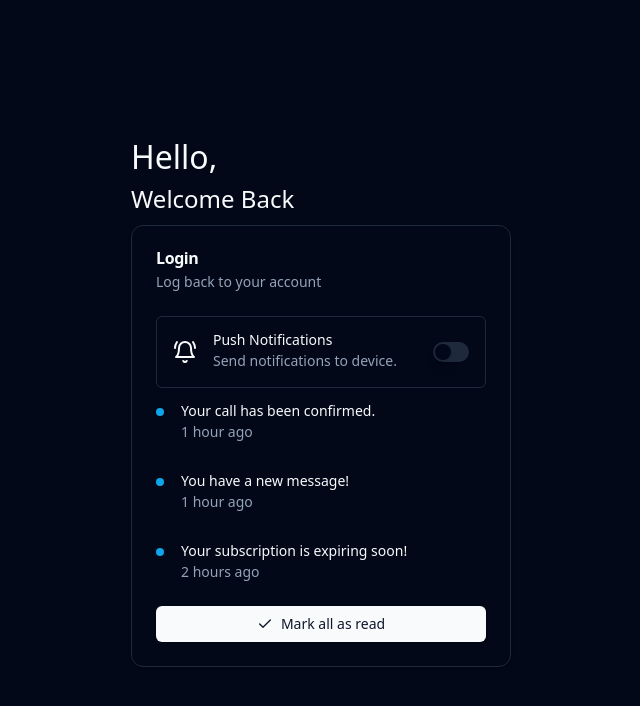
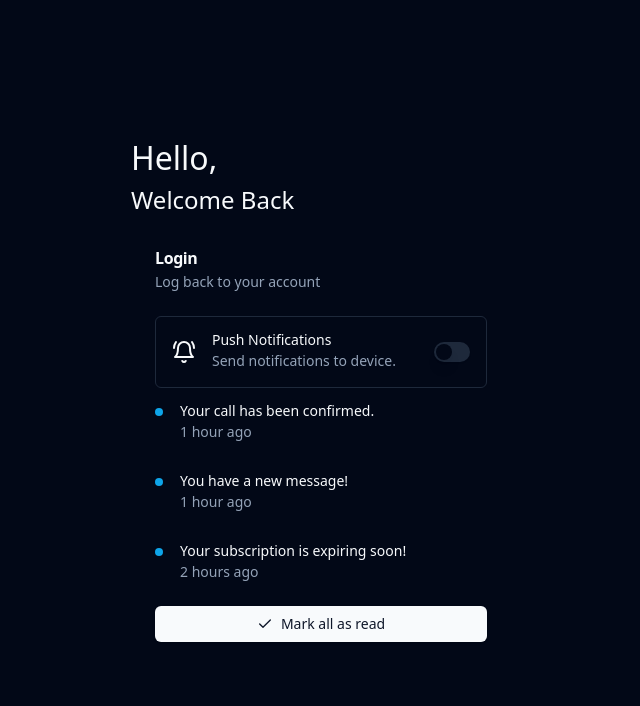
Before and after one commit to r3alfar/app-tifor, a React (Vite) app: page / in a window 1280 px wide. Shown: the top 706 px of the page, without its empty margins (319-959 px from the left). Built offline with nearby package versions, Linux system fonts and the light colour scheme.

Commit message:
remove global card outline

```diff
--- a/src/components/ui/card.tsx
+++ b/src/components/ui/card.tsx
@@ -9,7 +9,7 @@ const Card = React.forwardRef<
   <div
     ref={ref}
     className={cn(
-      "rounded-xl border bg-card text-card-foreground shadow",
+      // "rounded-xl border bg-card text-card-foreground shadow",
       className
     )}
     {...props}
```
